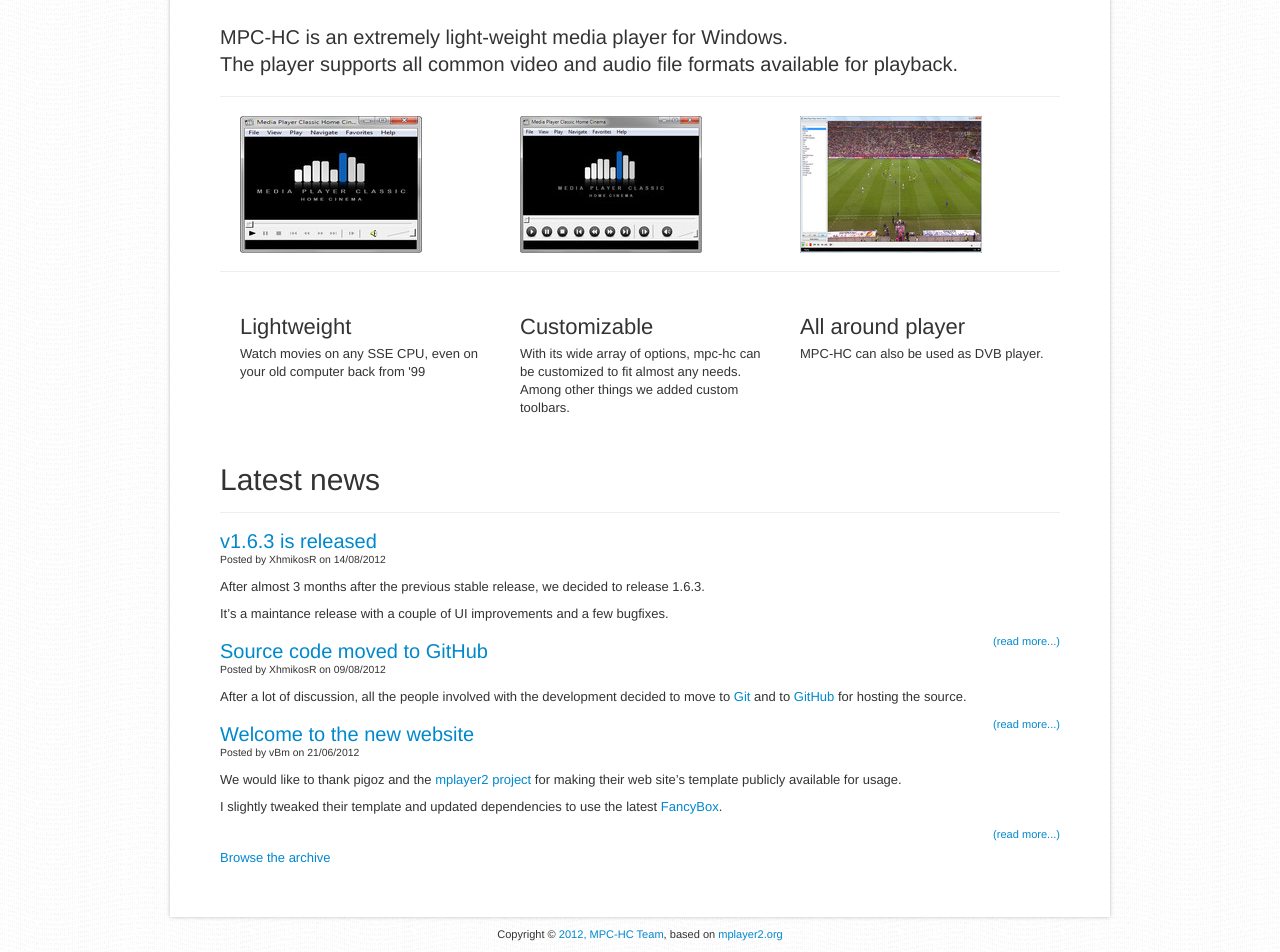
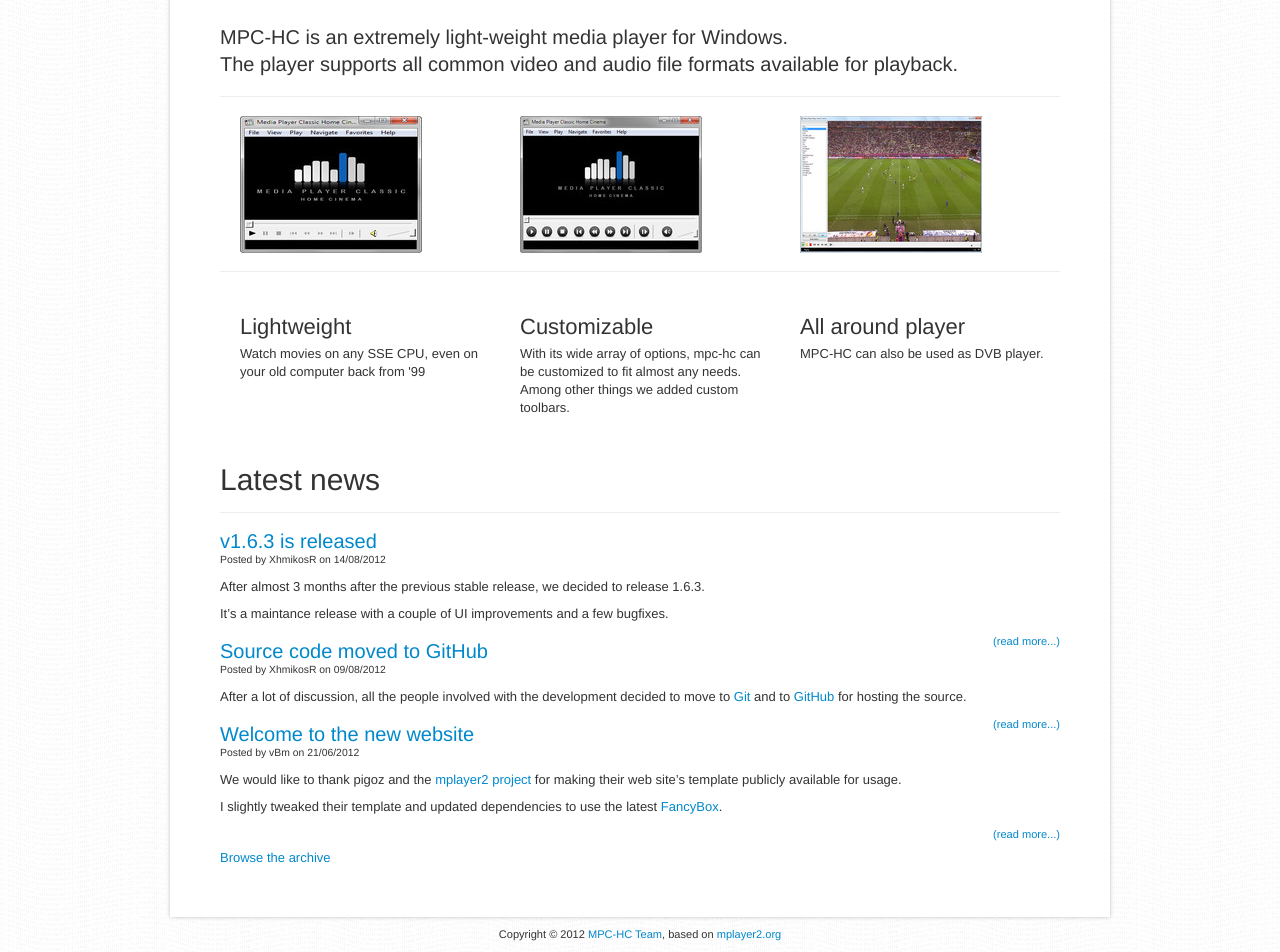
Before and after one commit to mpc-hc/mpc-hc.org, a Sphinx documentation site: the page built from source/index.rst, in a window 1280 px wide and 1058 px high. Shown: the part 106-1058 px from the top of the window. Built offline with Sphinx 7.4.7, drawn with Linux system fonts in a browser that asks for light colours; nearby versions of some CDN libraries.

Commit message:
fix footnote link

```diff
--- a/source/_templates/layout.html
+++ b/source/_templates/layout.html
@@ -57,7 +57,7 @@
 		{%- block footer %}
 		<div class="footer">
 			{%- if show_copyright %}
-			<p class="copyright">{% trans path=pathto('index'), copyright=copyright|e %}Copyright &copy; <a href="{{ path }}">{{ copyright }}</a>, based on <a href="http://www.mplayer2.org/" target="_blank">mplayer2.org</a>{% endtrans %}</p>
+			<p class="copyright">{% trans path=pathto('about'), copyright=copyright|e %}Copyright &copy; 2012 <a href="{{ path }}">{{ copyright }}</a>, based on <a href="http://www.mplayer2.org/" target="_blank">mplayer2.org</a>{% endtrans %}</p>
 			{%- endif %}
 		</div>
 		{%- endblock %}
--- a/source/conf.py
+++ b/source/conf.py
@@ -41,7 +41,7 @@ master_doc = 'index'
 
 # General information about the project.
 project = u'MPC-HC'
-copyright = u'2012, MPC-HC Team'
+copyright = u'MPC-HC Team'
 
 # The version info for the project you're documenting, acts as replacement for
 # |version| and |release|, also used in various other places throughout the
```
Also changed, not shown: source/_templates/nav.html (line endings or trailing spaces).
